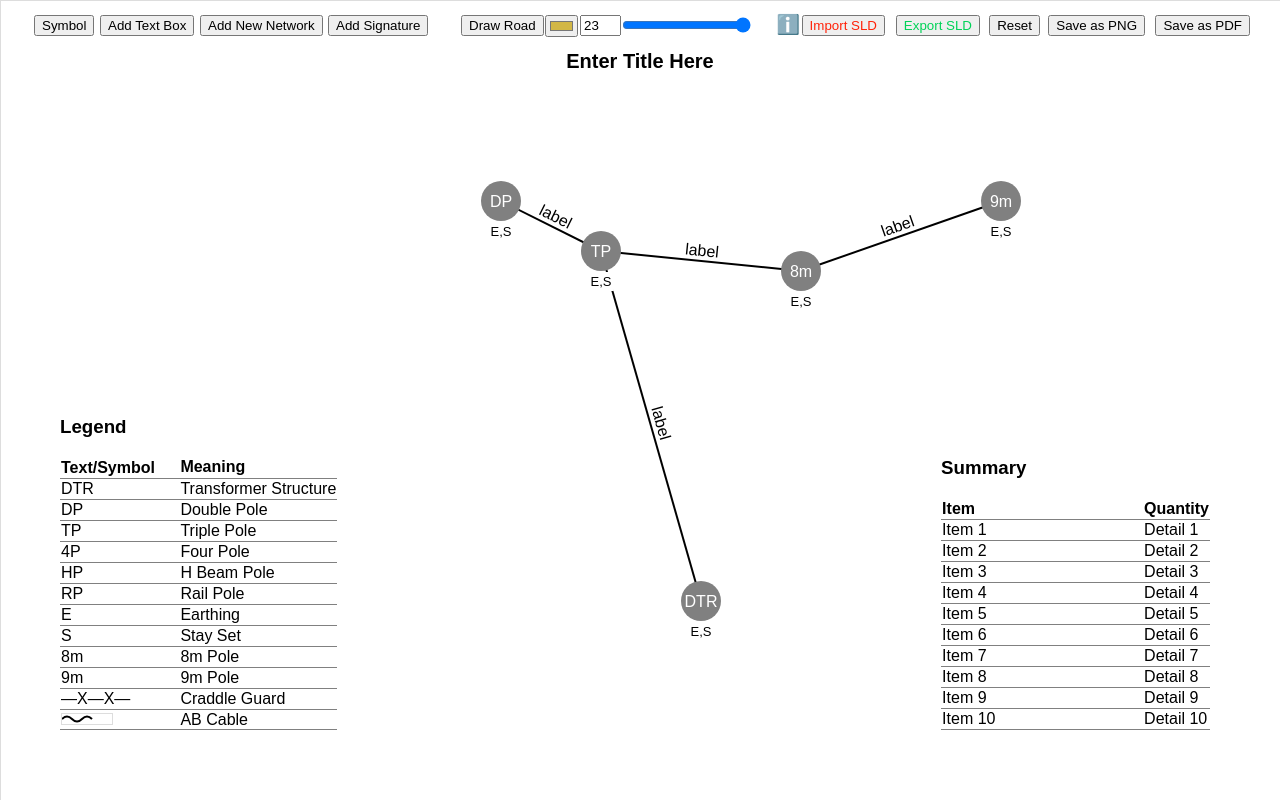
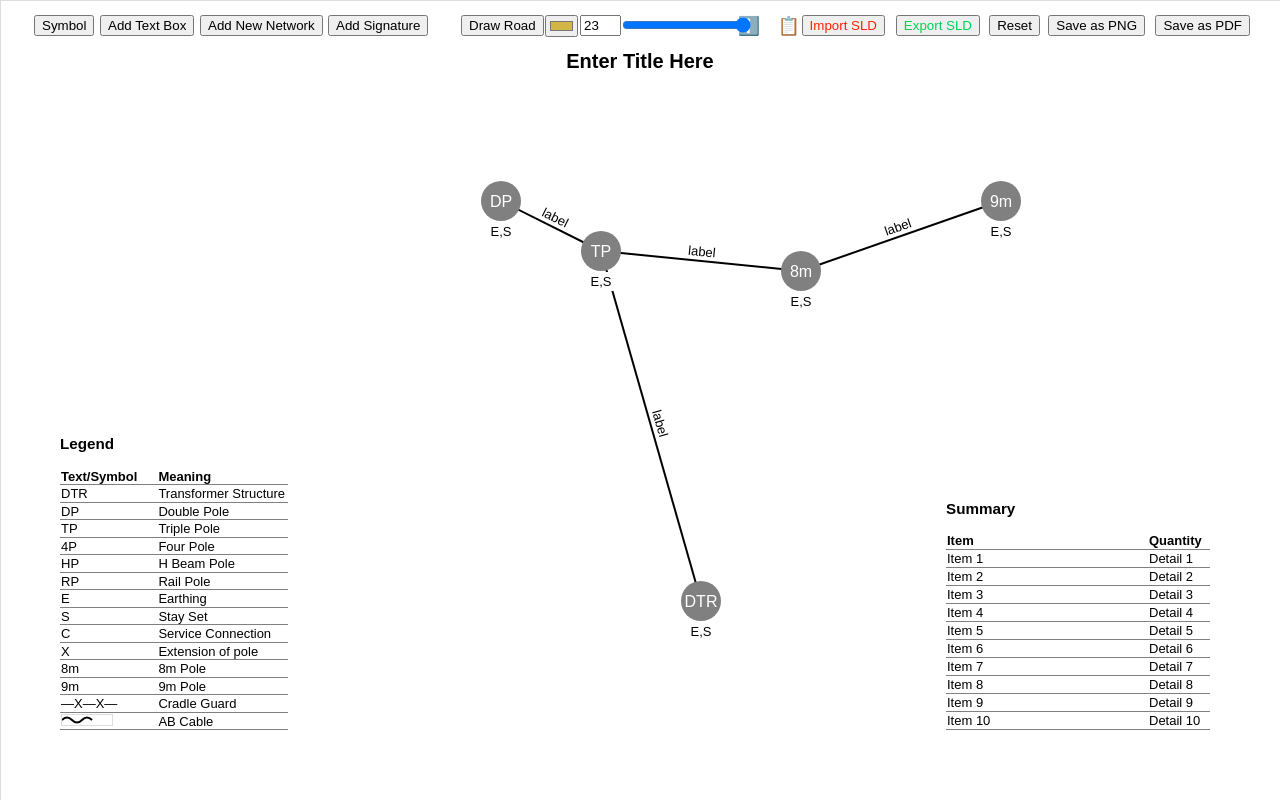
Before and after one commit to UtilityDD/sld, a plain HTML site: page index.html in a window 1280 px wide. Drawn offline with nearby package versions, Linux system fonts and the light colour scheme; a script that the page names is missing.

Commit message:
index.html

```diff
--- a/index.html
+++ b/index.html
@@ -15,6 +15,7 @@
         body {
             font-family: Arial, sans-serif;
             overflow: hidden;
+            font-size: 13px;
         }
 
         body,
@@ -199,9 +200,14 @@
         <option value="portrait">Portrait</option>
         <option value="landscape">Landscape</option>
     </select>  -->
-    <button id="infoBtn" style="position: absolute; top: 13px; right: 480px; z-index: 1000;
+    <button id="legendBtn" style="position: absolute; top: 15px; right: 480px; z-index: 1000;
     background: rgba(255, 255, 0, 0); color: black; border: none;
-    padding: 0px; cursor: pointer; font-size: 19px;">
+    padding: 0px; cursor: pointer; font-size: 18px;">
+    📋
+</button>
+    <button id="infoBtn" style="position: absolute; top: 15px; right: 520px; z-index: 1000;
+    background: rgba(255, 255, 0, 0); color: black; border: none;
+    padding: 0px; cursor: pointer; font-size: 18px;">
     ℹ️</button>
     <button id="importJsonBtn" style="position: absolute; top: 15px; right: 395px; z-index: 1000;  color: rgb(255, 34, 9);">Import SLD</button>
 <input type="file" id="importJsonInput" style="display: none;">
@@ -376,20 +382,13 @@
         function drawDiagram() {
             container.selectAll("*").rem
             container.selectAll(".node, .line, .link-label").remove(); // Remove only nodes, lines, and labels
-
-
-
-
             let drawingRoad = false;
             let roadColor = "#d2b746";
             let roadWidth = 23;
             let roadSegments = [];
             let deleteTimeout = null;
-
             const drawRoadBtn = document.getElementById("drawRoadBtn");
             const roadLayer = container.insert("g", ":first-child").attr("id", "roadLayer");
-
-
             const opacitySlider = document.createElement("input");
             opacitySlider.type = "range";
             opacitySlider.min = 0.1;
@@ -415,9 +414,6 @@
             tooltip.style.fontSize = "12px";
             tooltip.style.pointerEvents = "none"; // Prevent interaction
             document.body.appendChild(tooltip);
-
-
-
 
             drawRoadBtn.addEventListener("click", () => {
                 drawingRoad = !drawingRoad;
@@ -525,7 +521,6 @@
                     segment.x += dx;
                     segment.y += dy;
                 });
-
 
                 opacitySlider.addEventListener("input", () => {
                     d3.selectAll(".road-line").attr("stroke-opacity", opacitySlider.value);
@@ -1758,62 +1753,124 @@ handle.call(d3.drag()
         }
     </script>
     <!-- Your existing content -->
-
     <div id="legendTable"
+
     style="position: absolute; bottom: 60px; left: 50px; background: none; padding: 10px; cursor: grab; display: inline-block; z-index: 1;">
     <button class="delete-table-btn" onclick="deleteTable('legendTable')">❌</button>
     <h3 id="legendHeader" style="margin: 5; cursor: grab;">Legend</h3>
     <table style="border-collapse: collapse; text-align: left; width: auto;">
-            <tr style="border-bottom: 1px solid gray;">
+
             <th>Text/Symbol⠀⠀</th>
             <th>Meaning</th>
         </tr>
         <tr style="border-bottom: 1px solid gray;">
+            <tr class="legend-row" onmouseover="this.querySelector('.hide-btn').style.display='inline';"
+onmouseout="this.querySelector('.hide-btn').style.display='none';">
             <td>DTR</td>
             <td>Transformer Structure</td>
-            </tr>
-            <tr style="border-bottom: 1px solid gray;">
+            <td><button class="hide-btn" style="display: none;" onclick="hideRow(this)">❌</button></td>
+        </tr>
+        <tr style="border-bottom: 1px solid gray;">
+            <tr class="legend-row" onmouseover="this.querySelector('.hide-btn').style.display='inline';"
+            onmouseout="this.querySelector('.hide-btn').style.display='none';">
             <td>DP</td>
             <td>Double Pole</td>
-            </tr>
-            <tr style="border-bottom: 1px solid gray;">
+            <td><button class="hide-btn" style="display: none;" onclick="hideRow(this)">❌</button></td>
+        </tr>
+        <tr style="border-bottom: 1px solid gray;">
+            <tr class="legend-row" onmouseover="this.querySelector('.hide-btn').style.display='inline';"
+            onmouseout="this.querySelector('.hide-btn').style.display='none';">
             <td>TP</td>
             <td>Triple Pole</td>
-            </tr>
-            <tr style="border-bottom: 1px solid gray;">
+            <td><button class="hide-btn" style="display: none;" onclick="hideRow(this)">❌</button></td>
+        </tr>
+        <tr style="border-bottom: 1px solid gray;">
+            <tr class="legend-row" onmouseover="this.querySelector('.hide-btn').style.display='inline';"
+            onmouseout="this.querySelector('.hide-btn').style.display='none';">
             <td>4P</td>
             <td>Four Pole</td>
-            </tr>
-            <tr style="border-bottom: 1px solid gray;">
+            <td><button class="hide-btn" style="display: none;" onclick="hideRow(this)">❌</button></td>
+        </tr>
+        <tr style="border-bottom: 1px solid gray;">
+            <tr class="legend-row" onmouseover="this.querySelector('.hide-btn').style.display='inline';"
+            onmouseout="this.querySelector('.hide-btn').style.display='none';">
             <td>HP</td>
             <td>H Beam Pole</td>
-            </tr>
-            <tr style="border-bottom: 1px solid gray;">
+            <td><button class="hide-btn" style="display: none;" onclick="hideRow(this)">❌</button></td>
+        </tr>
+        <tr style="border-bottom: 1px solid gray;">
+            <tr class="legend-row" onmouseover="this.querySelector('.hide-btn').style.display='inline';"
+            onmouseout="this.querySelector('.hide-btn').style.display='none';">
             <td>RP</td>
             <td>Rail Pole</td>
-            </tr>
-            <tr style="border-bottom: 1px solid gray;">
+            <td><button class="hide-btn" style="display: none;" onclick="hideRow(this)">❌</button></td>
+        </tr>
+        <tr style="border-bottom: 1px solid gray;">
+            <tr class="legend-row" onmouseover="this.querySelector('.hide-btn').style.display='inline';"
+            onmouseout="this.querySelector('.hide-btn').style.display='none';">
             <td>E</td>
             <td>Earthing</td>
-            </tr>
-            <tr style="border-bottom: 1px solid gray;">
+            <td><button class="hide-btn" style="display: none;" onclick="hideRow(this)">❌</button></td>
+        </tr>
+        <tr style="border-bottom: 1px solid gray;">
+            <tr class="legend-row" onmouseover="this.querySelector('.hide-btn').style.display='inline';"
+            onmouseout="this.querySelector('.hide-btn').style.display='none';">
             <td>S</td>
             <td>Stay Set</td>
-            </tr>
-            <tr style="border-bottom: 1px solid gray;">
+            <td><button class="hide-btn" style="display: none;" onclick="hideRow(this)">❌</button></td>
+        </tr>
+        <tr style="border-bottom: 1px solid gray;">
+            <tr class="legend-row" onmouseover="this.querySelector('.hide-btn').style.display='inline';"
+            onmouseout="this.querySelector('.hide-btn').style.display='none';">
+            <td>C</td>
+            <td>Service Connection</td>
+            <td><button class="hide-btn" style="display: none;" onclick="hideRow(this)">❌</button></td>
+        </tr>
+        <tr style="border-bottom: 1px solid gray;">
+            <tr class="legend-row" onmouseover="this.querySelector('.hide-btn').style.display='inline';"
+            onmouseout="this.querySelector('.hide-btn').style.display='none';">
+            <td>X</td>
+            <td>Extension of pole</td>
+            <td><button class="hide-btn" style="display: none;" onclick="hideRow(this)">❌</button></td>
+        </tr>
+        <tr style="border-bottom: 1px solid gray;">
+            <tr class="legend-row" onmouseover="this.querySelector('.hide-btn').style.display='inline';"
+            onmouseout="this.querySelector('.hide-btn').style.display='none';">
             <td>8m</td>
             <td>8m Pole</td>
-            </tr>
-            <tr style="border-bottom: 1px solid gray;">
+            <td><button class="hide-btn" style="display: none;" onclick="hideRow(this)">❌</button></td>
+        </tr>
+        <tr style="border-bottom: 1px solid gray;">
+            <tr class="legend-row" onmouseover="this.querySelector('.hide-btn').style.display='inline';"
+                onmouseout="this.querySelector('.hide-btn').style.display='none';">
                 <td>9m</td>
                 <td>9m Pole</td>
-            </tr>
-            <tr style="border-bottom: 1px solid gray;">
+                <td><button class="hide-btn" style="display: none;" onclick="hideRow(this)">❌</button></td>
+            </tr>
+        </tr>
+
+        <tr style="border-bottom: 1px solid gray;">
+            <tr class="legend-row" onmouseover="this.querySelector('.hide-btn').style.display='inline';"
+                onmouseout="this.querySelector('.hide-btn').style.display='none';">
                 <td>—X—X—</td>
-                <td>Craddle Guard</td>
-            </tr>
-            <tr class="legend-row"><td><svg width="50" height="10"><path d="M0,5 Q5,0 10,5 T20,5 T30,5" stroke="black" fill="transparent" stroke-width="2"/></svg></td><td>AB Cable</td></tr>
-            <tr style="border-bottom: 1px solid gray;">
+                <td>Cradle Guard</td>
+                <td><button class="hide-btn" style="display: none;" onclick="hideRow(this)">❌</button></td>
+            </tr>
+        </tr>
+
+        <tr style="border-bottom: 1px solid gray;">
+            <tr class="legend-row" onmouseover="this.querySelector('.hide-btn').style.display='inline';"
+                onmouseout="this.querySelector('.hide-btn').style.display='none';">
+                <td>
+                    <svg width="50" height="10">
+                        <path d="M0,5 Q5,0 10,5 T20,5 T30,5" stroke="black" fill="transparent" stroke-width="2"/>
+                    </svg>
+                </td>
+                <td>AB Cable</td>
+                <td><button class="hide-btn" style="display: none;" onclick="hideRow(this)">❌</button></td>
+                <tr style="border-bottom: 1px solid gray;">
+            </tr>
+        </tr>
     </table>
 </div>
 
@@ -1842,6 +1899,11 @@ handle.call(d3.drag()
         isDragging = false;
         legendTable.style.cursor = "grab";
     });
+
+    function hideRow(button) {
+button.closest("tr").style.display = "none";
+}
+
 
         // Add this JavaScript code
         // Add this JavaScript code
@@ -2104,12 +2166,32 @@ handle.call(d3.drag()
             });
         });
 
+ // Store the original table content when the page loads
+document.addEventListener("DOMContentLoaded", function () {
+    const legendTable = document.getElementById("legendTable");
+    legendTable.dataset.originalHTML = legendTable.innerHTML; // Save initial table content
+});
+
 function deleteTable(tableId) {
     const tableElement = document.getElementById(tableId);
     if (tableElement) {
-            tableElement.style.display = "none"; // 🔥 Instead of removing, just hide the table
-        }
-    }
+        tableElement.style.display = "none"; // Hide instead of delete
+    }
+}
+
+// Toggle Legend Visibility when clicking the Legend Button
+document.getElementById("legendBtn").addEventListener("click", function () {
+    const legendTable = document.getElementById("legendTable");
+
+    if (legendTable.style.display === "none") {
+        legendTable.style.display = "block"; // Show if hidden
+        legendTable.innerHTML = legendTable.dataset.originalHTML; // Restore default table content
+    } else {
+        legendTable.style.display = "none"; // Hide if visible
+    }
+});
+
+
     document.getElementById("exportJsonBtn").addEventListener("click", () => {
     const exportData = {
         nodes: nodes,
```
Lines whose indentation alone changed are shown as unchanged.
